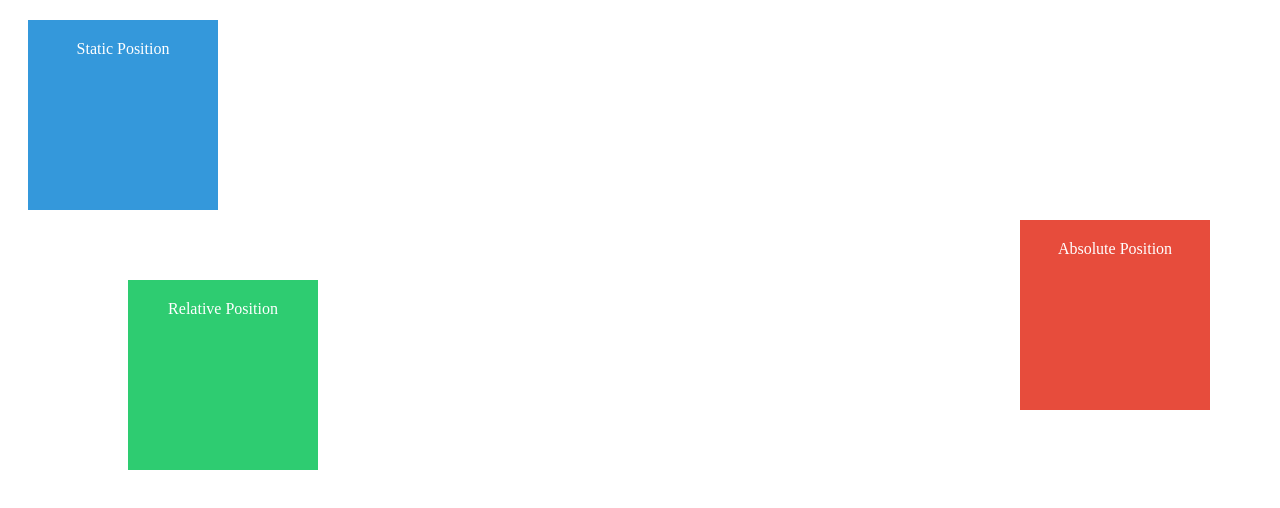
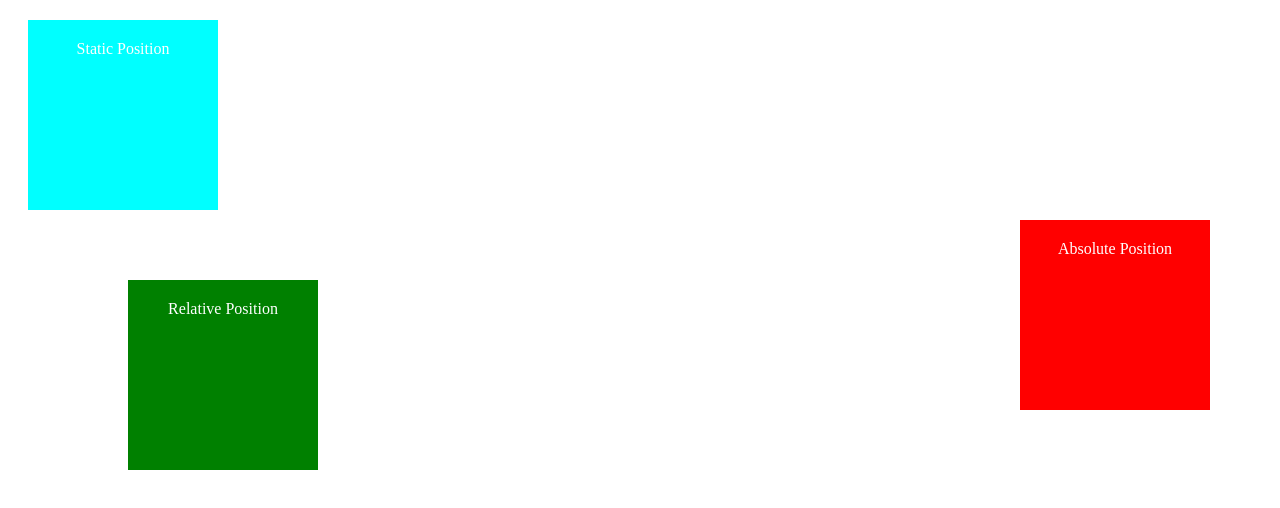
Before and after one commit to avdyl123/main, a plain HTML site: page easy 15/easy15.html in a window 1280 px wide. Drawn offline with Linux system fonts and the light colour scheme.

Commit message:
add easy

```diff
--- a/easy 15/easy15.html
+++ b/easy 15/easy15.html
@@ -16,13 +16,13 @@
 
 
         .static-box {
-            background-color: #3498db;
+            background-color: aqua;
             position: static;
         }
 
 
         .relative-box {
-            background-color: #2ecc71;
+            background-color: green;
             position: relative;
             top: 50px;
             left: 100px;
@@ -30,7 +30,7 @@
 
 
         .absolute-box {
-            background-color: #e74c3c;
+            background-color: red;
             position: absolute;
             top: 200px;
             right: 50px;
```
